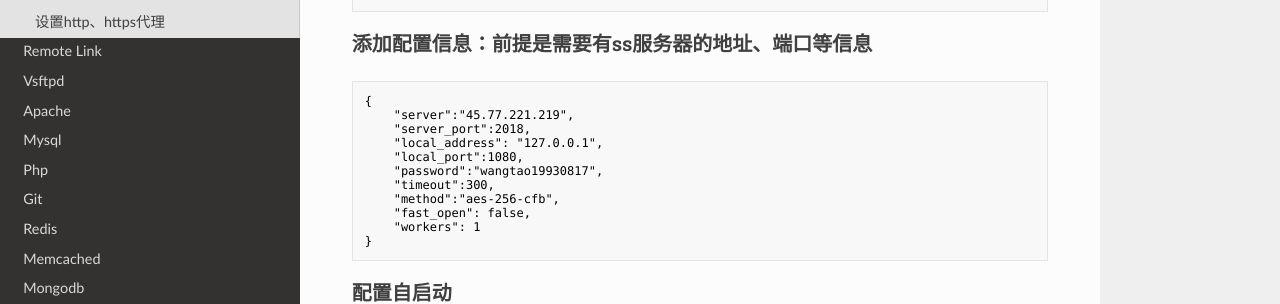
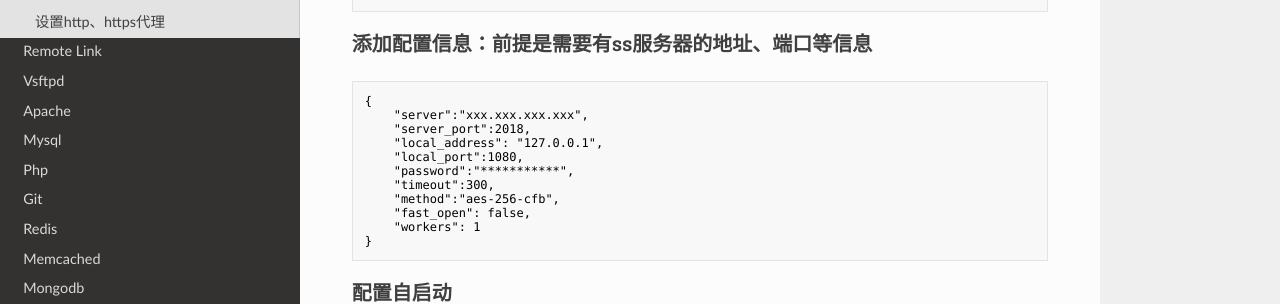
Before and after one commit to oksvip/documents, an MkDocs documentation site: the page built from docs/install/shadowsocks.md, in a window 1280 px wide and 900 px high. Shown: the part 440-744 px from the top of the window. Built offline with MkDocs 1.6.1, drawn with Linux system fonts in a browser that asks for light colours; nearby versions of some CDN libraries; old or Windows-style settings are respelled for this version of MkDocs.

Commit message:
update password

````diff
--- a/docs/install/shadowsocks.md
+++ b/docs/install/shadowsocks.md
@@ -21,11 +21,11 @@ $ sudo vi /etc/shadowsocks/shadowsocks.json
 ### 添加配置信息：前提是需要有ss服务器的地址、端口等信息
 ```tex
 {
-    "server":"45.77.221.219",
+    "server":"xxx.xxx.xxx.xxx",
     "server_port":2018,
     "local_address": "127.0.0.1",
     "local_port":1080,
-    "password":"wangtao19930817",
+    "password":"***********",
     "timeout":300,
     "method":"aes-256-cfb",
     "fast_open": false,
````
